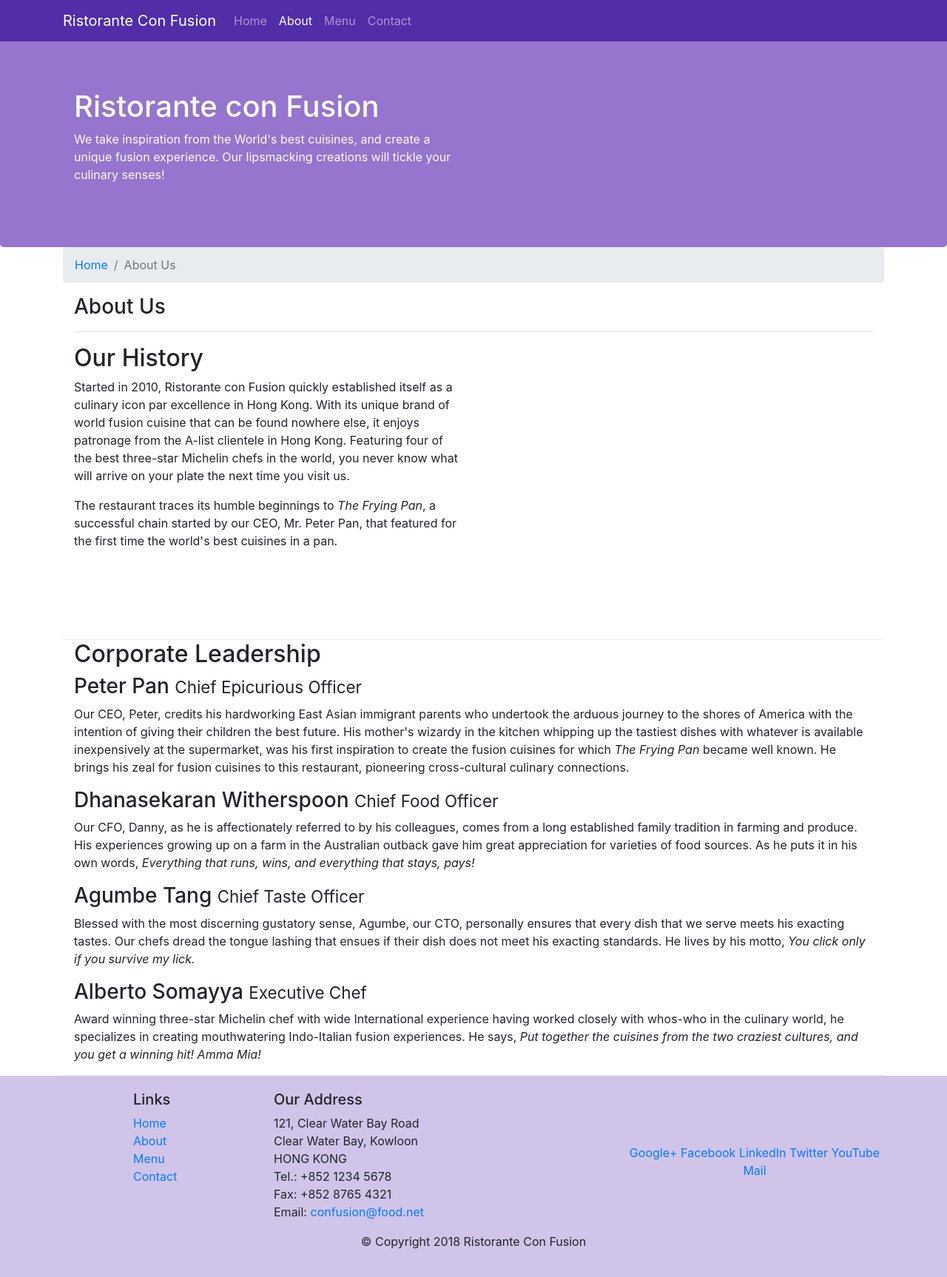
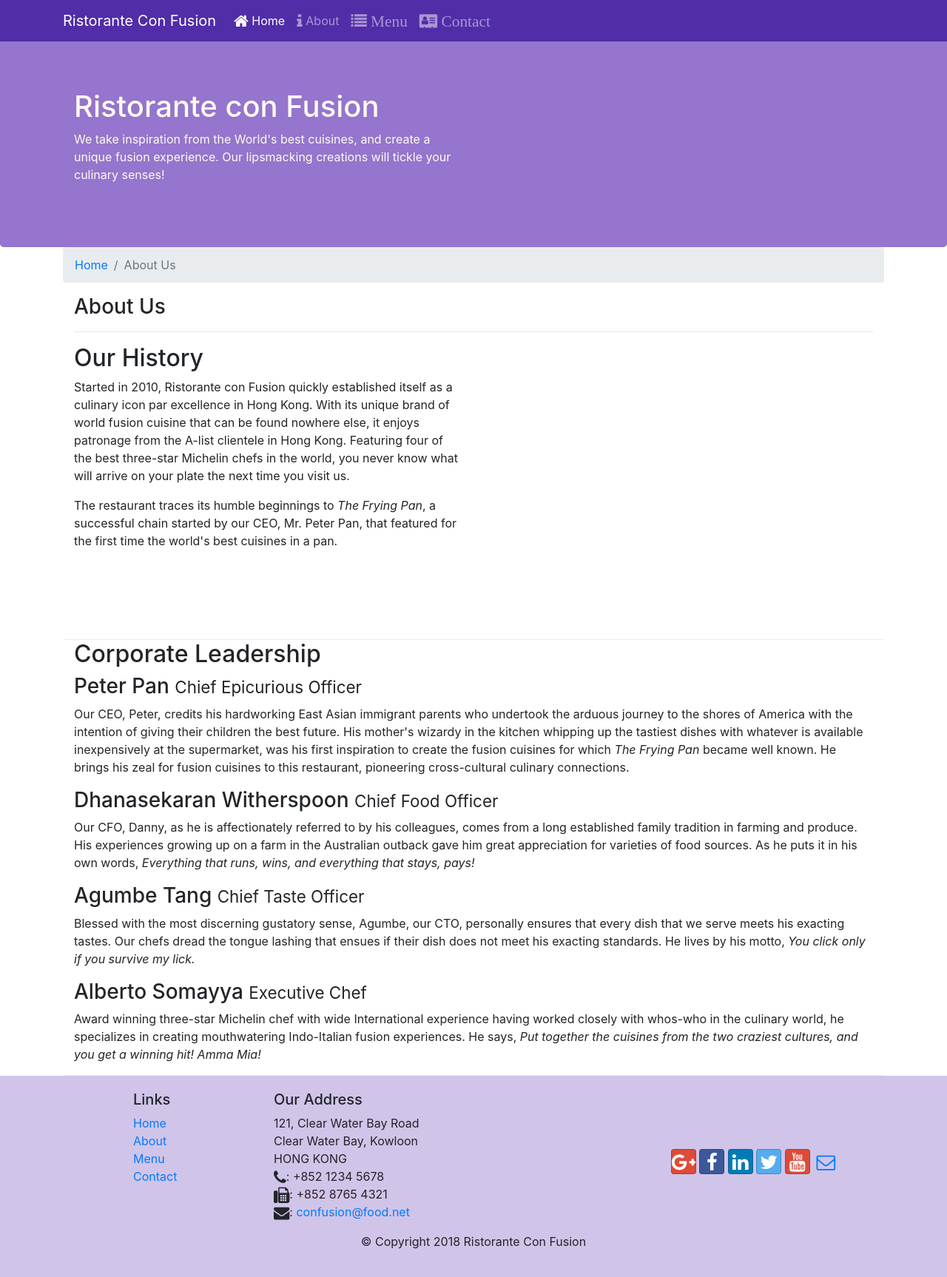
Before and after one commit to rimjhim07/coursera, a website: page aboutus.html in a window 1280 px wide. Shown: the whole page at 74% size. Drawn offline with nearby package versions, Linux system fonts and the light colour scheme.

Commit message:
icon fonts

```diff
--- a/aboutus.html
+++ b/aboutus.html
@@ -9,7 +9,9 @@
     <meta http-equiv="x-ua-compatible" content="ie=edge">
 
     <!-- Bootstrap CSS -->
-    <link rel="stylesheet" href="node_modules/css/bootstrap.min.css">
+    <link rel="stylesheet" href="node_modules/bootstrap/dist/css/bootstrap.min.css">
+	<link rel="stylesheet" href="node_modules/font-awesome/css/font-awesome.min.css">
+	<link rel="stylesheet" href="node_modules/bootstrap-social/css/bootstrap-social.css">
     <link rel="stylesheet" type="text/css" href="css/styles.css">
     <title>Ristorante Con Fusion</title>
 </head>
@@ -23,10 +25,10 @@
            <a class="navbar-brand" href="./index.html">Ristorante Con Fusion</a>
            <div class="collapse navbar-collapse" id="Navbar">
                 <ul class="navbar-nav mr-auto">
-                    <li class="nav-item"><a class="nav-link" href="./index.html">Home</a></li>
-                    <li class="nav-item active"><a class="nav-link" href="./aboutus.html">About</a></li>
-                    <li class="nav-item"><a class="nav-link" href="#">Menu</a></li>
-                    <li class="nav-item"><a class="nav-link" href="#">Contact</a></li>
+                    <li class="nav-item active"><a class="nav-link" href="#"><span class="fa fa-home fa-lg"></span> Home</a></li>
+                    <li class="nav-item"><a class="nav-link" href="./aboutus.html"><span class="fa fa-info fa-lg"></span> About</a></li>
+                    <li class="nav-item"><a class="nav-link" href="#"><span class="fa fa-list fa-lg"> Menu</a></li>
+                    <li class="nav-item"><a class="nav-link" href="#"><span class="fa fa-address-card fa-lg"> Contact</a></li>
                 </ul>
             </div>
         </div>
@@ -103,19 +105,19 @@
 		              121, Clear Water Bay Road<br>
 		              Clear Water Bay, Kowloon<br>
 		              HONG KONG<br>
-		              Tel.: +852 1234 5678<br>
-		              Fax: +852 8765 4321<br>
-		              Email: <a href="mailto:confusion@food.net">confusion@food.net</a>
+		              <i class="fa fa-phone fa-lg"></i>: +852 1234 5678<br>
+		              <i class="fa fa-fax fa-lg"></i>: +852 8765 4321<br>
+		              <i class="fa fa-envelope fa-lg"></i>: <a href="mailto:confusion@food.net">confusion@food.net</a>
 		           </address>
                 </div>
                 <div class="col-12 col-sm-4 align-self-center">
                     <div class="text-center">
-                        <a href="http://google.com/+">Google+</a>
-                        <a href="http://www.facebook.com/profile.php?id=">Facebook</a>
-                        <a href="http://www.linkedin.com/in/">LinkedIn</a>
-                        <a href="http://twitter.com/">Twitter</a>
-                        <a href="http://youtube.com/">YouTube</a>
-                        <a href="mailto:">Mail</a>
+                        <a class="btn btn-social-icon btn-google" href="http://google.com/+"><i class="fa fa-google-plus"></i></a>
+                        <a class="btn btn-social-icon btn-facebook" href="http://www.facebook.com/profile.php?id="><i class="fa fa-facebook"></i></a>
+                        <a class="btn btn-social-icon btn-linkedin" href="http://www.linkedin.com/in/"><i class="fa fa-linkedin"></i></a>
+                        <a class="btn btn-social-icon btn-twitter" href="http://twitter.com/"><i class="fa fa-twitter"></i></a>
+                        <a class="btn btn-social-icon btn-google" href="http://youtube.com/"><i class="fa fa-youtube"></i></a>
+                        <a class="btn btn-social-icon" href="mailto:"><i class="fa fa-envelope-o"></i></a>
                     </div>
                 </div>
            </div>
@@ -126,7 +128,9 @@
            </div>
         </div>
     </footer>
-
+    <script src="node_modules/jquery/dist/jquery.slim.min.js"></script>
+    <script src="node_modules/popper.js/dist/umd/popper.min.js"></script>
+    <script src="node_modules/bootstrap/dist/js/bootstrap.min.js"></script>
 </body>
 
 </html>
```
Also changed, not shown: index.html (+16 -14 lines), package.json (+16 -6 lines), 1 other file.
